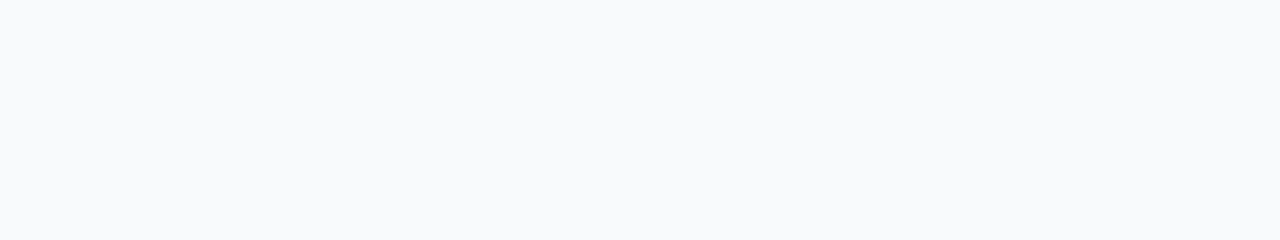
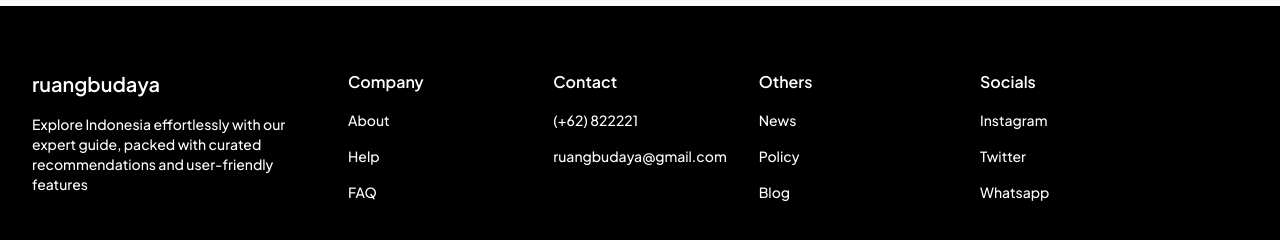
Before and after one commit to Brilliahib/ruang-budaya, a React (Vite) app: page / in a window 1280 px wide. Shown: the part 3205-3445 px from the top of the page. Before the commit the page ends 3211 px from the top, so only its background shows below. Built offline with nearby package versions, Linux system fonts and the light colour scheme.

Commit message:
add footer

```diff
--- /dev/null
+++ b/src/components/Elements/Footer/index.jsx
@@ -0,0 +1,48 @@
+const Footer = () => {
+  return (
+    <>
+      <footer className="bg-black py-16">
+        <div className="mx-auto max-w-7xl px-4 sm:px-24 lg:px-8">
+          <div className="grid grid-cols-12 gap-y-8 text-white md:gap-x-12">
+            <div className="col-span-12 flex flex-col gap-y-4 md:col-span-3">
+              <h1 className="text-xl font-semibold">ruangbudaya</h1>
+              <p className="text-sm font-medium">
+                Explore Indonesia effortlessly with our expert guide, packed
+                with curated recommendations and user-friendly features
+              </p>
+            </div>
+            <div className="col-span-12 md:col-span-6">
+              <div className="grid grid-cols-3 gap-x-8">
+                <div className="flex flex-col gap-y-4">
+                  <h2 className="font-semibold">Company</h2>
+                  <p className="text-sm font-medium">About</p>
+                  <p className="text-sm font-medium">Help</p>
+                  <p className="text-sm font-medium">FAQ</p>
+                </div>
+                <div className="flex flex-col gap-y-4">
+                  <h2 className="font-semibold">Contact</h2>
+                  <p className="text-sm font-medium">(+62) 822221</p>
+                  <p className="text-sm font-medium">ruangbudaya@gmail.com</p>
+                </div>
+                <div className="flex flex-col gap-y-4">
+                  <h2 className="font-semibold">Others</h2>
+                  <p className="text-sm font-medium">News</p>
+                  <p className="text-sm font-medium">Policy</p>
+                  <p className="text-sm font-medium">Blog</p>
+                </div>
+              </div>
+            </div>
+            <div className="col-span-12 flex flex-col gap-y-4 md:col-span-3">
+              <h2 className="font-semibold">Socials</h2>
+              <p className="text-sm font-medium">Instagram</p>
+              <p className="text-sm font-medium">Twitter</p>
+              <p className="text-sm font-medium">Whatsapp</p>
+            </div>
+          </div>
+        </div>
+      </footer>
+    </>
+  );
+};
+
+export default Footer;
--- a/src/components/Elements/Navbar/index.jsx
+++ b/src/components/Elements/Navbar/index.jsx
@@ -5,9 +5,9 @@ import { Link, useLocation } from "react-router-dom";
 
 const initialNavigation = [
   { name: "Home", href: "/", current: false },
-  { name: "Budaya", href: "#budaya", current: false },
-  { name: "Galeri", href: "#galeri", current: false },
-  { name: "Cerita", href: "#blog", current: false },
+  { name: "Budaya", href: "/budaya", current: false },
+  { name: "Galeri", href: "/galeri", current: false },
+  { name: "Cerita", href: "/blog", current: false },
 ];
 
 function classNames(...classes) {
--- a/src/components/Pages/blog.jsx
+++ b/src/components/Pages/blog.jsx
@@ -1,9 +1,11 @@
+import Footer from "../Elements/Footer";
 import BlogLayout from "../Layouts/Blog";
 
 const BlogPage = () => {
   return (
     <>
       <BlogLayout />
+      <Footer />
     </>
   );
 };
--- a/src/components/Pages/budaya.jsx
+++ b/src/components/Pages/budaya.jsx
@@ -1,9 +1,11 @@
+import Footer from "../Elements/Footer";
 import BudayaLayout from "../Layouts/BudayaPage";
 
 const BudayaPage = () => {
   return (
     <>
       <BudayaLayout />
+      <Footer />
     </>
   );
 };
--- a/src/components/Pages/home.jsx
+++ b/src/components/Pages/home.jsx
@@ -5,6 +5,7 @@ import Home from "../Layouts/Home";
 import BudayaSection from "../Layouts/Budaya";
 import CeritaLayout from "../Layouts/Cerita";
 import VideoSection from "../Layouts/Video";
+import Footer from "../Elements/Footer";
 
 function HomePage() {
   return (
@@ -14,6 +15,7 @@ function HomePage() {
       <BudayaSection />
       <VideoSection />
       <CeritaLayout />
+      <Footer />
     </>
   );
 }
```
